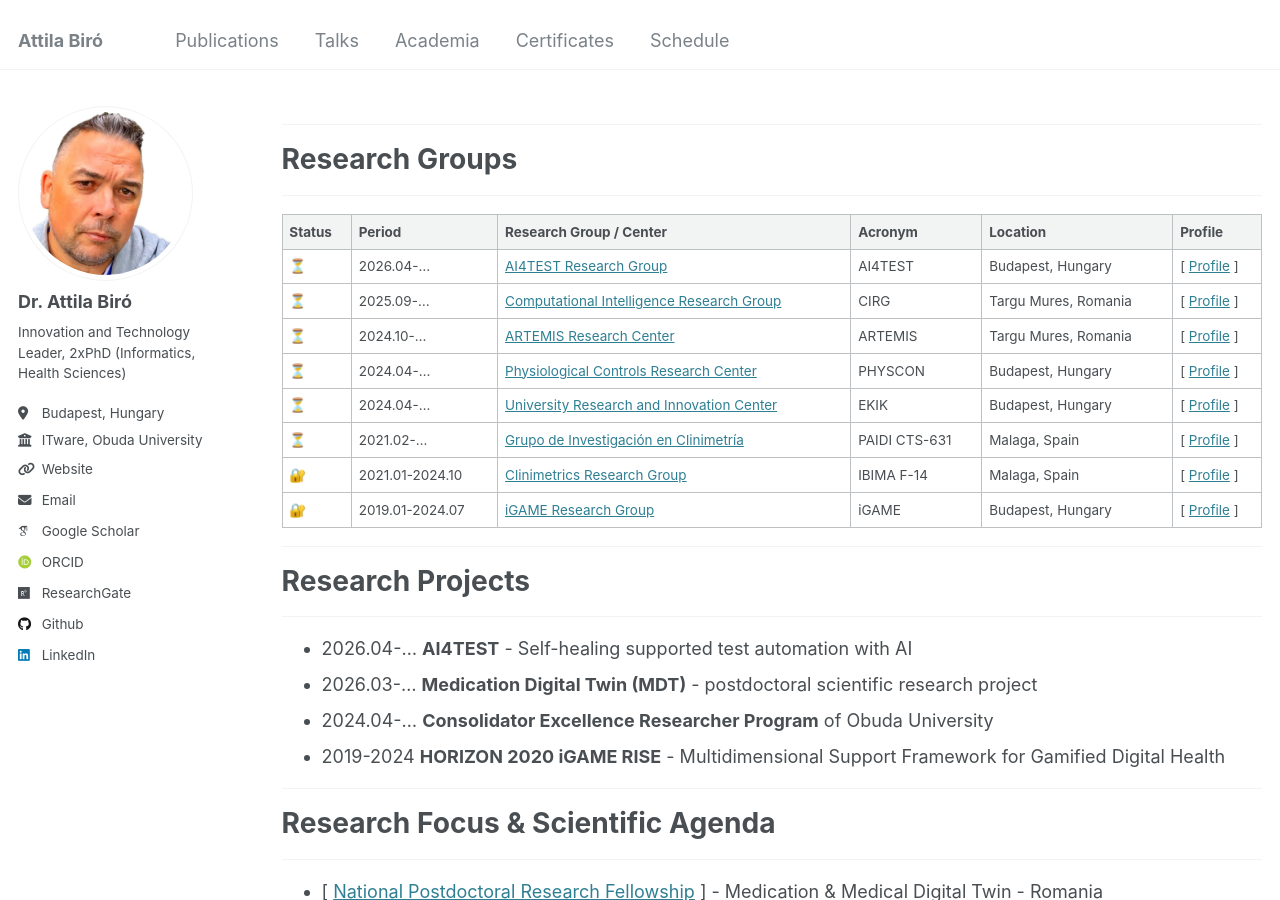
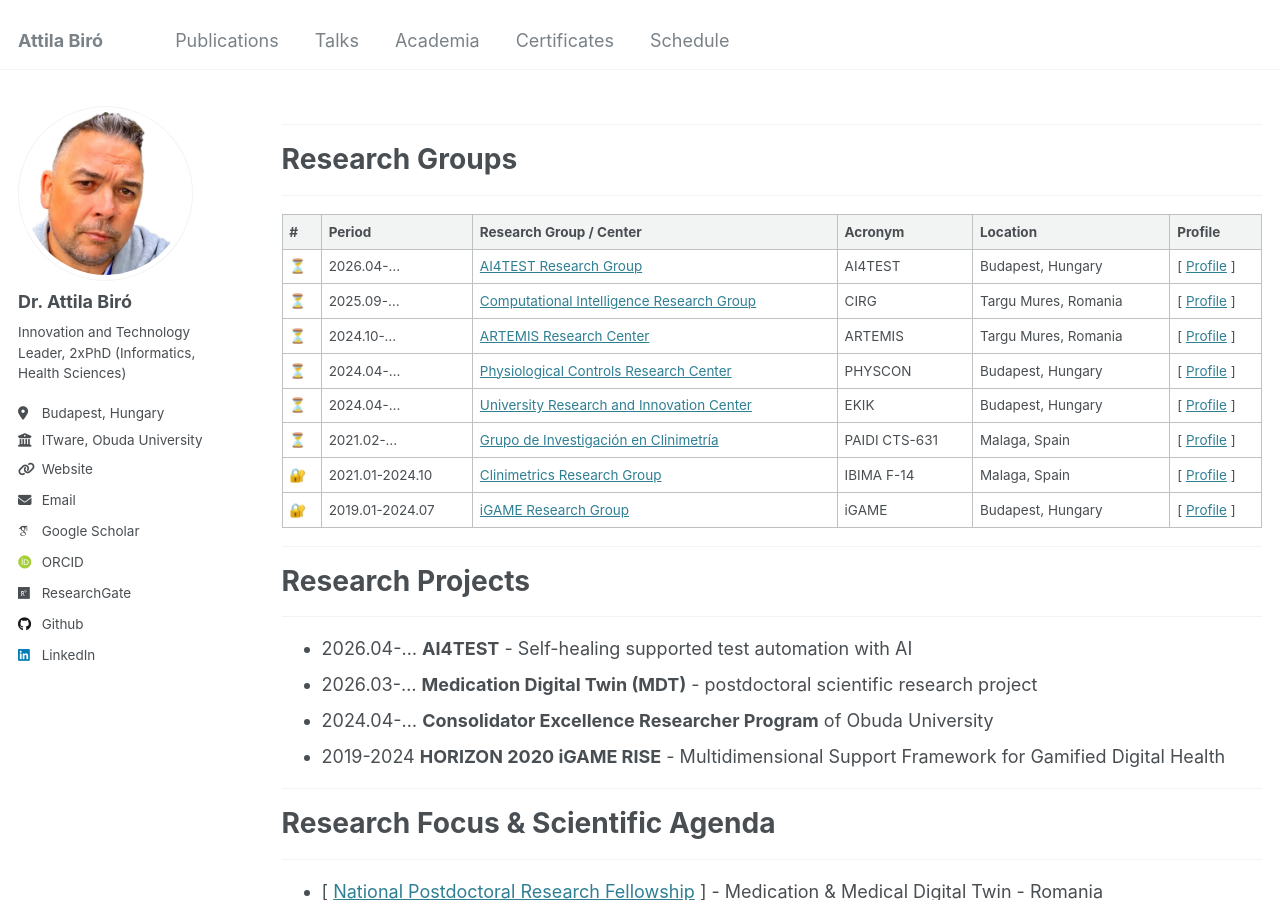
Before and after one commit to biroka/biroka.github.io, a Jekyll site: the page built from _pages/academia.md, in a window 1280 px wide and 900 px high. Built offline with Jekyll 4.4.1, drawn with Linux system fonts in a browser that asks for light colours; emoji names are drawn with the system emoji font; some web fonts are replaced.

Commit message:
Fix table header formatting in academia.md

```diff
--- a/_pages/academia.md
+++ b/_pages/academia.md
@@ -9,7 +9,7 @@ author_profile: true
 # Research Groups
 ***
 
-| Status | Period | Research Group / Center | Acronym | Location | Profile |
+| # | Period | Research Group / Center | Acronym | Location | Profile |
 |---|---|---|---|---|---|
 | :hourglass_flowing_sand: | 2026.04-...|  <a target="_new" href="https://www.itware.hu">AI4TEST Research Group</a> | AI4TEST | Budapest, Hungary | [ <a target="_new" href="https://www.linkedin.com/in/biroattila/">Profile</a> ] |
 | :hourglass_flowing_sand: | 2025.09-... | <a target="_new" href="https://ms.sapientia.ro/en/research/research-groups/department-of-electrical-engineering/computational-intelligence-research-group-cirg">Computational Intelligence Research Group</a> | CIRG | Targu Mures, Romania | [ <a target="_new" href="https://ms.sapientia.ro/en/research/research-groups/department-of-electrical-engineering/computational-intelligence-research-group-cirg">Profile</a> ] |
```
